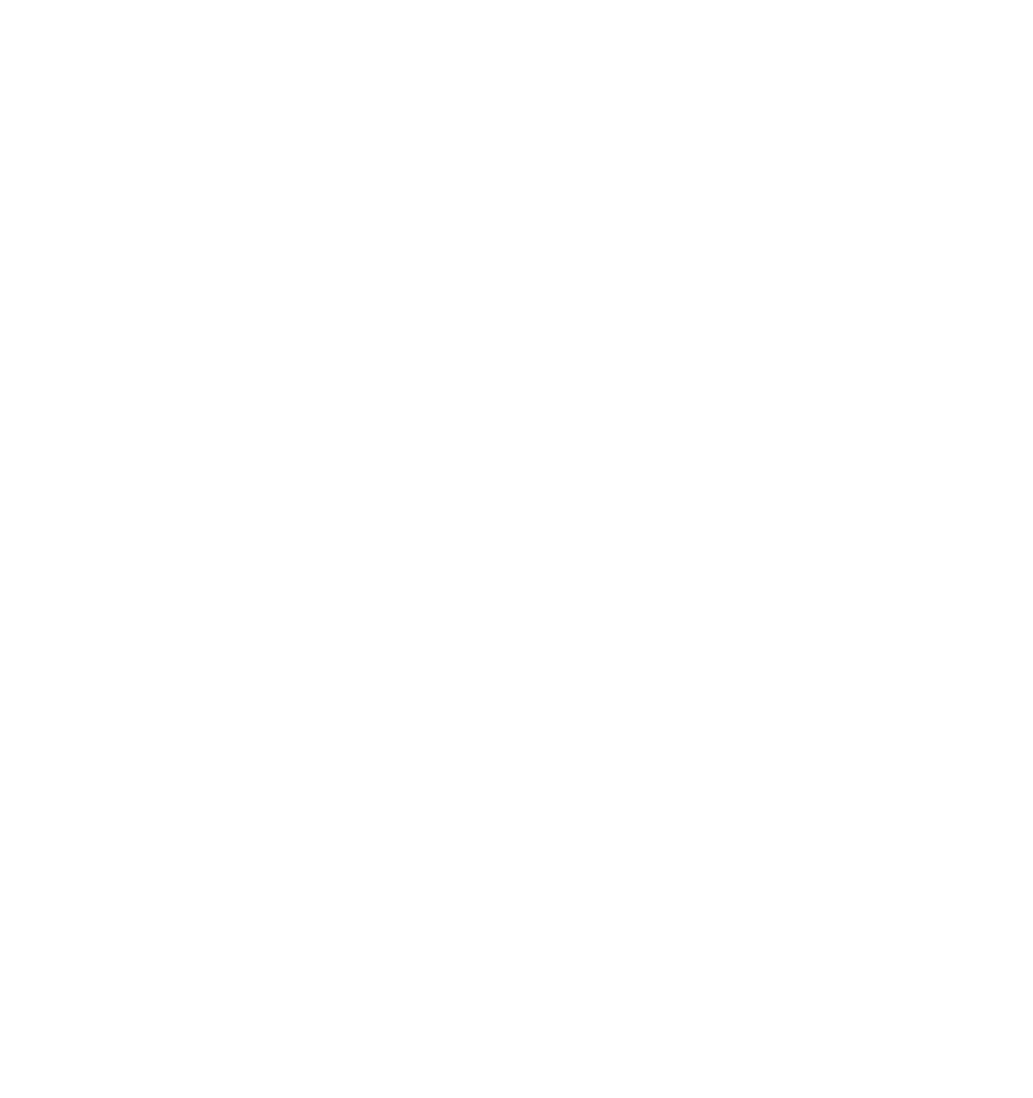
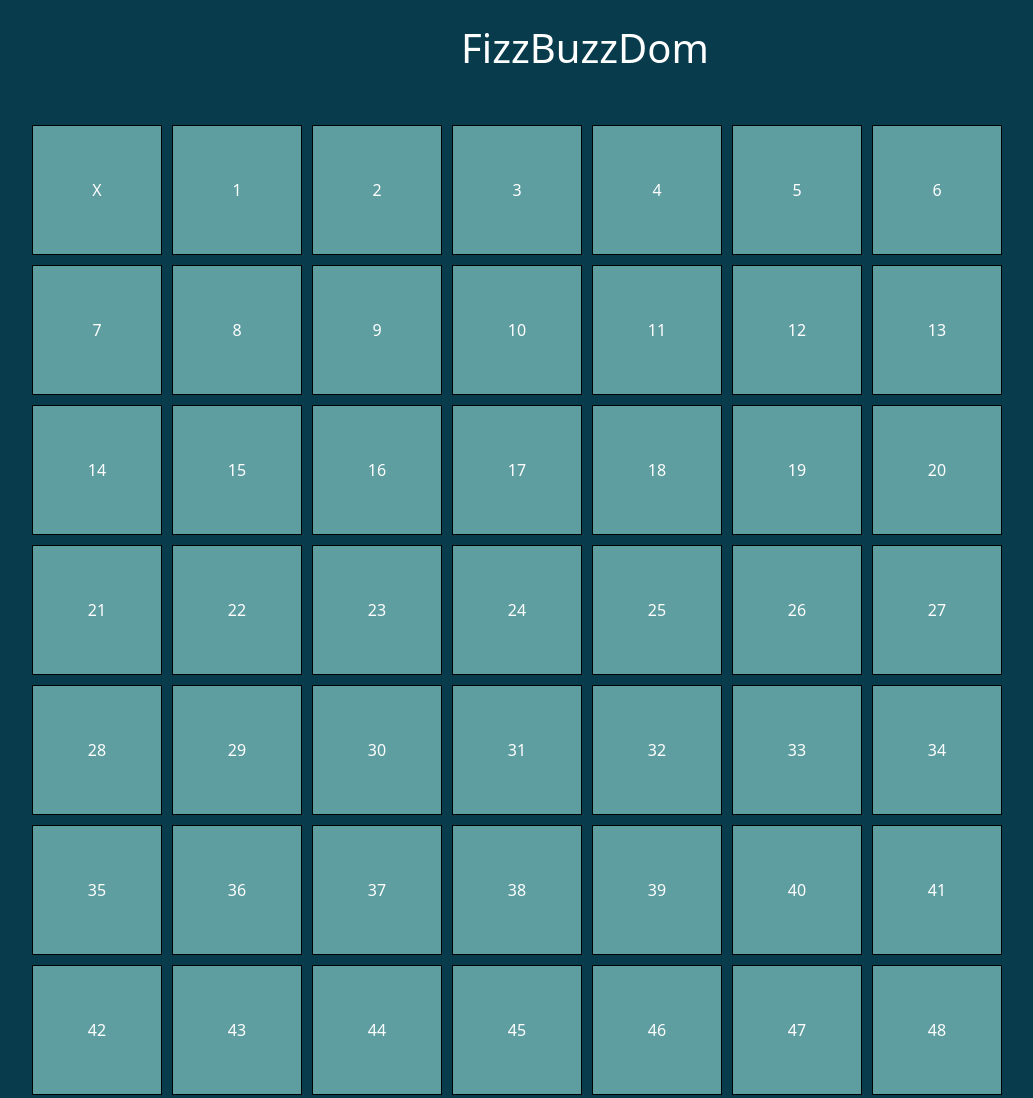
Before and after one commit to dario-bennardino/js-fizzbuzz, a plain HTML site: page index.html in a window 1280 px wide. Shown: the top 1098 px of the page, without its empty margins (55-1088 px from the left). Before the commit the page ends 800 px from the top, so only its background shows below. Drawn offline with nearby package versions, Linux system fonts and the light colour scheme.

Commit message:
[add] box fatti da aggiungere variabili

```diff
--- a/index.html
+++ b/index.html
@@ -8,6 +8,11 @@
     <link rel="stylesheet" href="style.css">
 </head>
 <body>
+    <h1 class="text-center mt-4 text-white ">FizzBuzzDom</h1>
+    <div id="container-q" class="container my-5 d-flex  flex-wrap ">
+      <div class="box">X</div>
+
+    </div>
 
 
     <script src="script.js"></script>
--- a/script.js
+++ b/script.js
@@ -15,3 +15,12 @@ for (let i = 1; i <=100; i++) {
     }
 
 }
+
+// Bonus
+
+const containerQ = document.getElementById('container-q');
+
+for(let i = 1; i <= 100; i++) {
+    containerQ.innerHTML += `<div class="box"> ${i} </div>`
+
+}
--- a/style.css
+++ b/style.css
@@ -0,0 +1,15 @@
+body{
+    background-color: #083B4C;
+}
+
+.box{
+    width: 130px;
+    height: 130px;
+    display: flex;
+    justify-content: center;
+    align-items: center;
+    background-color: cadetblue;
+    border: 1px solid black;
+    margin: 5px;
+    color: white;
+  }
```
